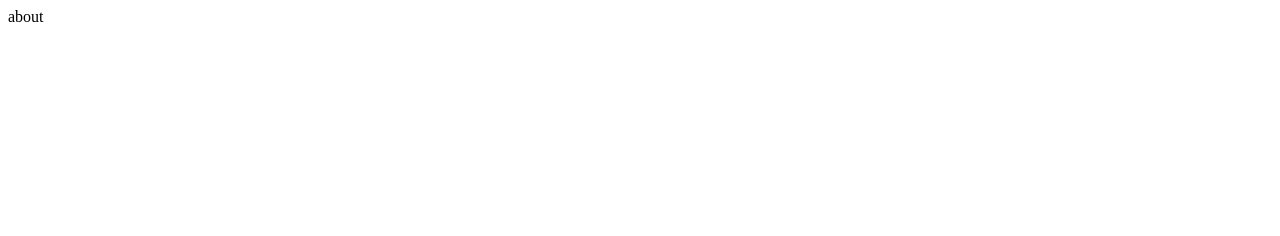
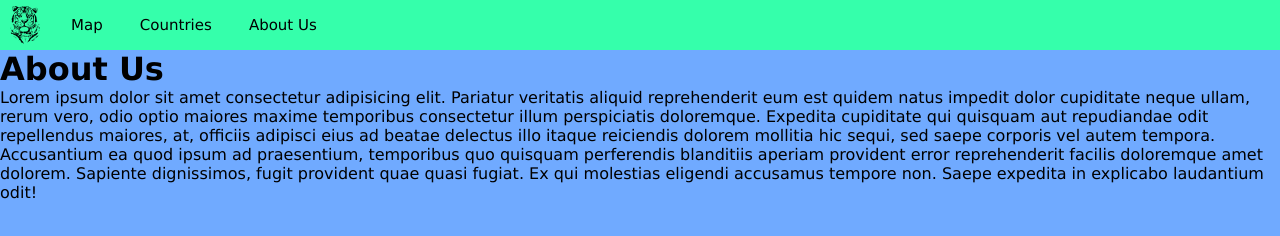
Before and after one commit to poyrazbahcivan/World-Data, a plain HTML site: page about.html in a window 1280 px wide. Drawn offline with Linux system fonts and the light colour scheme.

Commit message:
Update about.html

```diff
--- a/about.html
+++ b/about.html
@@ -1 +1,60 @@
-about
+<!DOCTYPE html>
+<html>
+<head>
+
+    <meta charset='utf-8'>
+    <meta http-equiv='X-UA-Compatible' content='IE=edge'>
+    <title>About Us</title>
+    <meta name='viewport' content='width=device-width, initial-scale=1'>
+    <link rel='stylesheet' type='text/css' media='screen' href='style.css'>
+
+</head>
+
+<body>
+
+    <header>
+        <div class="logo">
+            <a href="https://poyrazbahcivan.github.io/World-Data/">
+                   <img src="favicon.svg" alt="Logo" src="https://poyrazbahcivan.github.io/World-Data/">
+               </a>
+           </div>
+
+        <div class="topnav">
+            <a class="active" href="map.html">Map</a>
+            <a href="countries.html">Countries</a>
+            <a href="about.html">About Us</a>
+        </div>
+    </header>
+
+    <div class="gnl">
+        <div class="orta">
+                <div class="content">
+                    <div class="title">
+                        <h1>
+                            About Us
+                        </h1>
+                    </div>
+                    <div class="about">
+                        <p>
+                            Lorem ipsum dolor sit amet consectetur adipisicing elit. Pariatur veritatis aliquid reprehenderit eum est quidem natus impedit dolor cupiditate neque ullam, rerum vero, odio optio maiores maxime temporibus consectetur illum perspiciatis doloremque. Expedita cupiditate qui quisquam aut repudiandae odit repellendus maiores, at, officiis adipisci eius ad beatae delectus illo itaque reiciendis dolorem mollitia hic sequi, sed saepe corporis vel autem tempora. Accusantium ea quod ipsum ad praesentium, temporibus quo quisquam perferendis blanditiis aperiam provident error reprehenderit facilis doloremque amet dolorem. Sapiente dignissimos, fugit provident quae quasi fugiat. Ex qui molestias eligendi accusamus tempore non. Saepe expedita in explicabo laudantium odit!
+                        </p>
+                    </div>
+                    <div class="image">
+
+                    </div>
+
+                </div>
+
+            </div>
+
+        </div>
+
+    </div>
+
+
+
+
+</body>
+
+
+</html>
```
